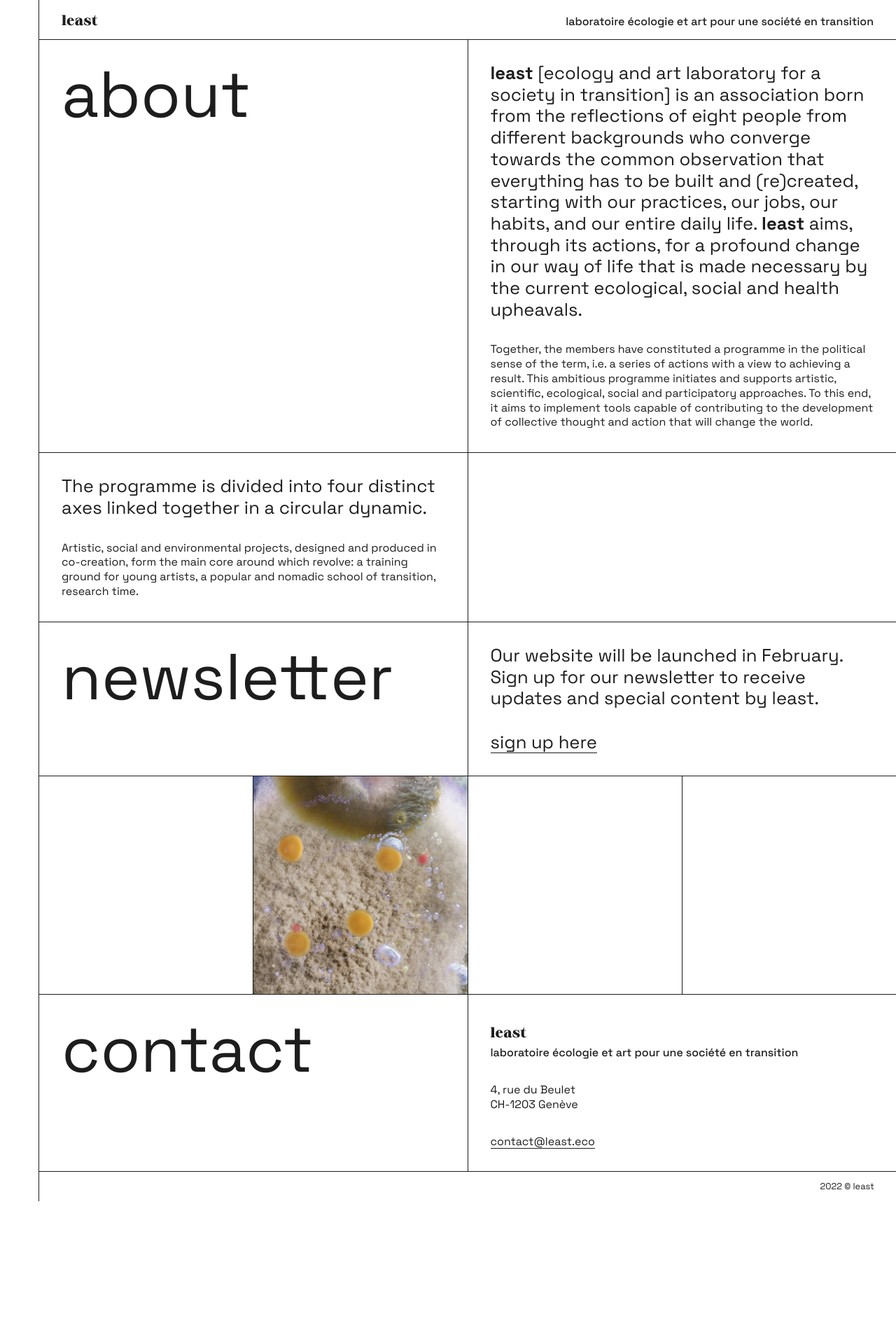
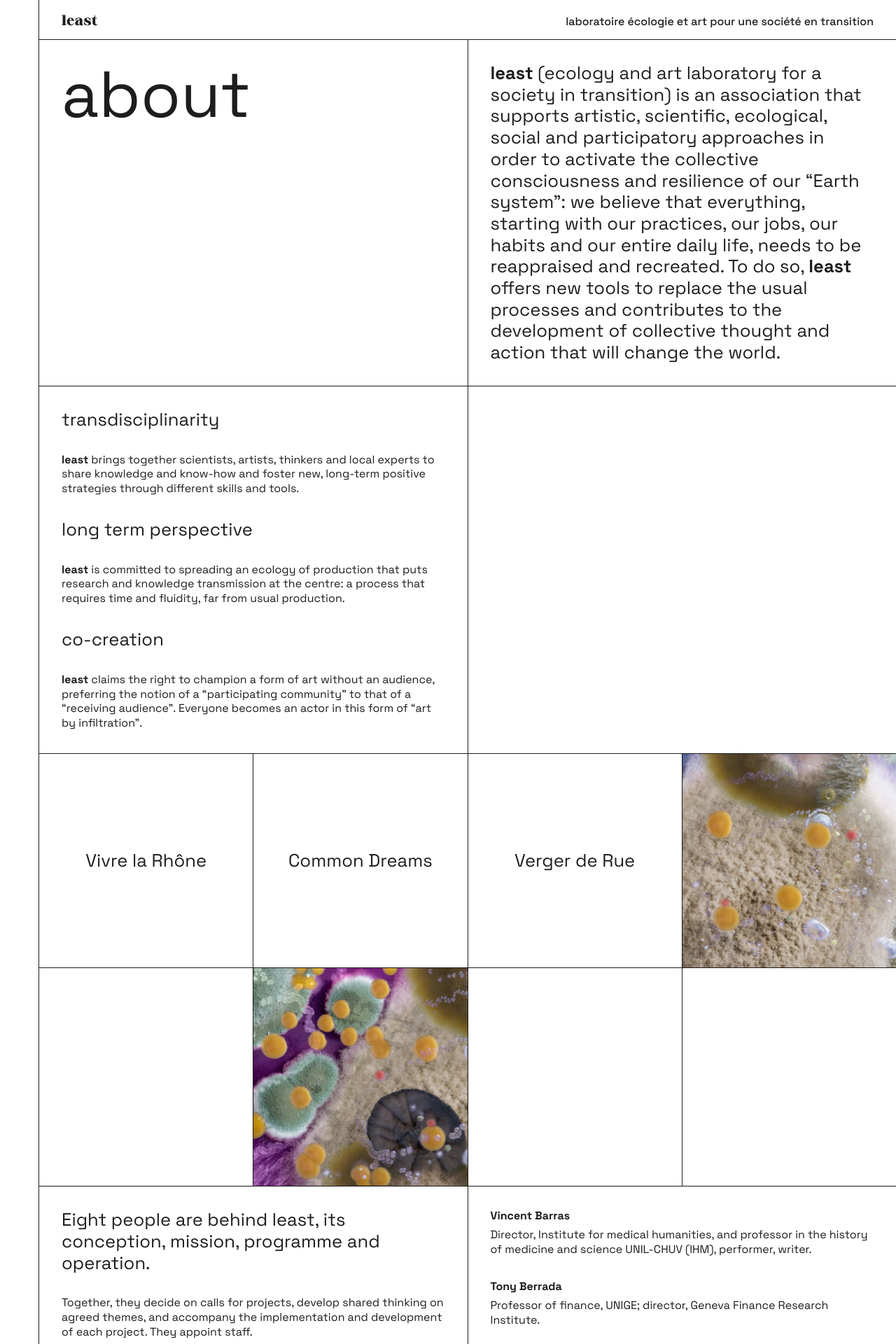
Before and after one commit to Polentz/least, a PHP site: page /en/index.html in a window 1280 px wide. Shown: the part 801-2721 px from the top of the page at 70% size. Before the commit the page ends 2517 px from the top, so only its background shows below. Run offline with PHP 8.4, Linux system fonts and the light colour scheme.

Commit message:
grid structure and text new content

```diff
--- a/assets/css/style.css
+++ b/assets/css/style.css
@@ -54,8 +54,8 @@ body {
     line-height: 1.3;
     color: var(--txt-color);
     background-color: var(--bg-color);
-    -webkit-animation: fadeIn .5s ease-in 1;
-    animation: fadeIn .5s ease-in 1;
+    -webkit-animation: fadeIn 1.5s ease-in 1;
+    animation: fadeIn 1.5s ease-in 1;
     cursor: none !important;
 }
 
@@ -497,28 +497,15 @@ a:visited {
     display: -ms-grid;
     display: grid;
     grid-auto-flow: row dense;
+    grid-template-columns: repeat(4, 25%);
+    justify-items: stretch;
+    align-items: stretch;
     margin-right: -1px;
-}
-
-.--layout-one-col {
-    grid-template-columns: repeat(1, 100%);
-}
-
-.--layout-two-col {
-    grid-template-columns: repeat(2, 50%);
-}
-
-.--layout-three-col {
-    grid-template-columns: repeat(3, calc(100% / 3));
-}
-
-.--layout-four-col {
-    grid-template-columns: repeat(4, 25%);
 }
 
 .grid-block {
     position: relative;
-    grid-area: 1;
+    grid-column: span 2;
     padding: var(--marg-s);
     display: -webkit-box;
     display: -ms-flexbox;
@@ -530,13 +517,19 @@ a:visited {
     gap: 2rem;
 }
 
+.square-block {
+    position: relative;
+    display: -webkit-box;
+    display: -ms-flexbox;
+    display: flex;
+}
+
+.square-block p {
+    padding: var(--marg-s);
+}
+
+.flip-front,
 .flip-back {
-    position: absolute;
-    top: 0;
-    left: 0;
-    width: 100%;
-    height: 100%;
-    background-color: var(--txt-color);
     display: -webkit-box;
     display: -ms-flexbox;
     display: flex;
@@ -547,6 +540,15 @@ a:visited {
     -ms-flex-align: center;
     align-items: center;
     text-align: center;
+}
+
+.flip-back {
+    position: absolute;
+    top: 0;
+    left: 0;
+    width: 100%;
+    height: 100%;
+    background-color: var(--txt-color);
     opacity: 0;
     -webkit-transition: opacity .5s ease;
     -o-transition: opacity .5s ease;
@@ -785,7 +787,7 @@ a:visited {
         padding: var(--marg-s);
     }
 
-    .empty {
+    .--empty {
         display: none;
     }
 
--- a/en/index.html
+++ b/en/index.html
@@ -65,12 +65,12 @@
         </header>
 
         <section>
-            <div class="grid-layout --layout-two-col">
+            <div class="grid-layout">
                 <div class="grid-block --outline">
                     <h2 class="--title-large">About</h2>
                 </div>
                 <div class="grid-block --outline">
-                    <p class="--txt-medium"><strong>least</strong> [ecology and art laboratory for a society in
+                    <!-- <p class="--txt-medium"><strong>least</strong> [ecology and art laboratory for a society in
                         transition] is an
                         association born from the reflections of eight people from different backgrounds who converge
                         towards the common observation that everything has to be built and (re)created, starting with
@@ -82,7 +82,7 @@
                         the term, i.e. a series of actions with a view to achieving a result. This ambitious programme
                         initiates and supports artistic, scientific, ecological, social and participatory approaches. To
                         this end, it aims to implement tools capable of contributing to the development of collective
-                        thought and action that will change the world.</p>
+                        thought and action that will change the world.</p> -->
                     <!-- <div class="button-wrapper">
                         <a class="button--txt --txt-medium" href="pour-en-savoir-plus.html">pour en savoir plus</a>
                         <div class="button--ui">
@@ -94,13 +94,23 @@
                             </a>
                         </div>
                     </div> -->
+
+                    <!-- NEW TEXT -->
+                    <p class="--txt-medium"><strong>least</strong> (ecology and art laboratory for a society in
+                        transition) is an association that supports artistic, scientific, ecological, social and
+                        participatory approaches in order to activate the collective consciousness and resilience of our
+                        “Earth system”: we believe that everything, starting with our practices, our jobs, our habits
+                        and our entire daily life, needs to be reappraised and recreated. To do so,
+                        <strong>least</strong> offers new tools to replace the usual processes and contributes to the
+                        development of collective thought and action that will change the world.
+                    </p>
                 </div>
             </div>
         </section>
 
         <section>
-            <div class="grid-layout --layout-two-col">
-                <div class="grid-block --outline">
+            <div class="grid-layout">
+                <!-- <div class="grid-block --outline">
                     <p class="--txt-medium">The programme is divided into four distinct axes linked together in a
                         circular dynamic.</p>
                     <p class="--txt-small">Artistic, social and environmental projects, designed and produced in
@@ -108,13 +118,32 @@
                         a popular and nomadic school of transition, research time.
                     </p>
                 </div>
-                <div class="grid-block --outline empty">
+                <div class="grid-block --outline --empty">
+                </div> -->
+
+                <!-- NEW TEXT -->
+                <div class="grid-block --outline">
+                    <p class="--txt-medium">transdisciplinarity</p>
+                    <p class="--txt-small"><strong>least</strong> brings together scientists, artists, thinkers
+                        and local experts to share knowledge and know-how and foster new, long-term positive strategies
+                        through different skills and tools.</p>
+                    <p class="--txt-medium">long term perspective</p>
+                    <p class="--txt-small"><strong>least</strong> is committed to spreading an ecology of production
+                        that puts research and knowledge transmission at the centre: a process that requires time and
+                        fluidity, far from usual production.</p>
+                    <p class="--txt-medium">co-creation</p>
+                    <p class="--txt-small"><strong>least</strong> claims the right to champion a form of art without an
+                        audience, preferring the notion of a “participating community” to that of a “receiving
+                        audience”. Everyone becomes an actor in this form of “art by infiltration”.</p>
+                </div>
+                <div class="grid-block --outline --empty">
+                    <!-- <h2 class="--title-large">How</h2> -->
                 </div>
             </div>
         </section>
 
-        <section>
-            <div class="grid-layout --layout-two-col">
+        <!-- <section>
+            <div class="grid-layout">
                 <div class="grid-block --outline">
                     <h2 class="--title-large">newsletter</h2>
                 </div>
@@ -133,31 +162,57 @@
                     </div>
                 </div>
             </div>
-        </section>
+        </section> -->
 
         <section>
             <div class="grid-layout --layout-four-col">
-                <div class="--outline empty">
+                <div class="square-block --outline flip-front">
+                    <p class="--txt-medium">Vivre la Rhône</p>
+                    <div class="flip-back">
+                        <p class="--txt-medium">More information coming soon</p>
+                    </div>
                 </div>
-                <div class="--outline --square">
+                <div class="square-block --outline flip-front">
+                    <p class="--txt-medium">Common Dreams</p>
+                    <div class="flip-back">
+                        <p class="--txt-medium">More information coming soon</p>
+                    </div>
+                </div>
+                <div class="square-block --outline flip-front">
+                    <p class="--txt-medium">Verger de Rue</p>
+                    <div class="flip-back">
+                        <p class="--txt-medium">More information coming soon</p>
+                    </div>
+                </div>
+                <div class="square-block --outline --square">
                     <img src="../assets/media/images/least-this-is-the-muffa-square-03.jpg" width="100%" height="100%">
-                </div>
-                <div class="--outline empty">
-                </div>
-                <div class="--outline empty">
                 </div>
             </div>
         </section>
 
-        <!-- <section>
-            <div class="grid-layout --layout-two-col">
-                <div class="grid-block --outline">
-                    <h2 class="--title-large">Team</h2>
+        <section>
+            <div class="grid-layout">
+                <div class="grid-image --outline --empty">
                 </div>
-                <div class="grid-block --outline empty">
+                <div class="grid-image --outline">
+                    <img src="../assets/media/images/least-this-is-the-muffa-square-05.jpg" width="100%" height="100%">
+                </div>
+                <div class="grid-image --outline --empty">
+                </div>
+                <div class="grid-image --outline --empty">
                 </div>
             </div>
-            <div class="grid-layout --layout-two-col">
+        </section>
+
+        <section>
+            <!-- <div class="grid-layout">
+                <div class="grid-block --outline">
+                    <h2 class="--title-large">Who</h2>
+                </div>
+                <div class="grid-block --outline --empty">
+                </div>
+            </div> -->
+            <div class="grid-layout">
                 <div class="grid-block --outline">
                     <p class="--txt-medium">Eight people are behind least, its conception, mission, programme and
                         operation.</p>
@@ -220,7 +275,7 @@
             </div>
         </section>
 
-        <section>
+        <!-- <section>
             <div class="gallery-btn">
                 <a id="btn-left">
                     <svg width="33" height="22" viewBox="0 0 33 22" xmlns="http://www.w3.org/2000/svg">
@@ -288,8 +343,30 @@
             </div>
         </section> -->
 
+        <!-- <section>
+            <div class="grid-layout">
+                <div class="grid-block --outline">
+                    <h2 class="--title-large">newsletter</h2>
+                </div>
+                <div class="grid-block --outline">
+                    <p class="--txt-medium">Our website will be launched in February. <br>Sign up for our newsletter to
+                        receive updates and special content by least.</p>
+                    <div class="button-wrapper">
+                        <a class="button--txt --txt-medium" href="http://eepurl.com/iewh4X" target="_blank">sign up
+                            here</a>
+                        <div class="button--ui">
+                            <svg width="33" height="22" viewBox="0 0 33 22" xmlns="http://www.w3.org/2000/svg">
+                                <path d="M17 21L32 11L17 0.999999" fill="none" />
+                                <path d="M32 11L-2.38419e-07 11" fill="none" />
+                            </svg>
+                        </div>
+                    </div>
+                </div>
+            </div>
+        </section> -->
+
         <section id="contact">
-            <div class="grid-layout --layout-two-col">
+            <div class="grid-layout">
                 <div class="grid-block --outline">
                     <h2 class="--title-large">Contact</h2>
                 </div>
@@ -309,19 +386,25 @@
             </div>
         </section>
 
-        <!-- <section>
-            <div class="grid-layout --layout-four-col">
-                <div class="--outline empty">
+        <section>
+            <div class="grid-layout">
+                <div class="grid-block --outline">
+                    <h2 class="--title-large">newsletter</h2>
                 </div>
-                <div class="--outline empty">
-                </div>
-                <div class="--outline empty">
-                </div>
-                <div class="--outline --square">
-                    <img src="../assets/media/images/least-this-is-the-muffa-square-02.jpg" width="100%" height="100%">
+                <div class="grid-block --outline">
+                    <div class="button-wrapper">
+                        <a class="button--txt --txt-medium" href="http://eepurl.com/iewh4X" target="_blank">sign up
+                            here</a>
+                        <div class="button--ui">
+                            <svg width="33" height="22" viewBox="0 0 33 22" xmlns="http://www.w3.org/2000/svg">
+                                <path d="M17 21L32 11L17 0.999999" fill="none" />
+                                <path d="M32 11L-2.38419e-07 11" fill="none" />
+                            </svg>
+                        </div>
+                    </div>
                 </div>
             </div>
-        </section> -->
+        </section>
 
         <footer class="footer --outline">
             <p class="--txt-footer">2022 © least</p>
```
Also changed, not shown: en/find-out-more.html (+6 -6 lines), en/programme-circularity.html (+5 -5 lines), index.html (+18 -18 lines), pour-en-savoir-plus.html (+6 -6 lines), programme-circulaire.html (+6 -6 lines).
